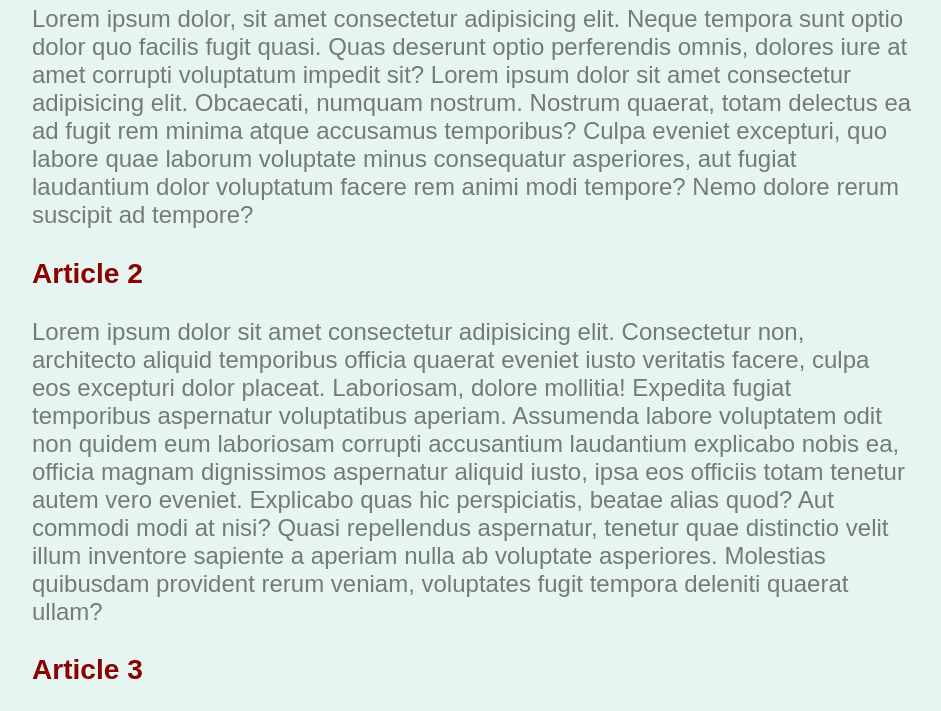
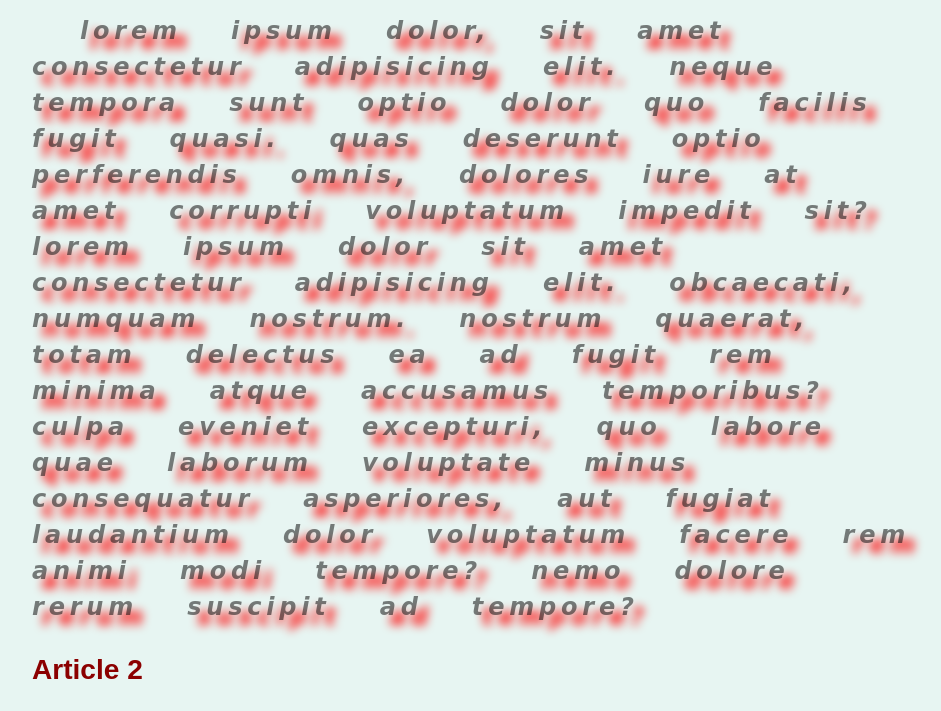
Before and after one commit to sajinpaula92/CSS, a plain HTML site: page index.html in a window 1280 px wide. Shown: the part 558-1269 px from the top of the page, without its empty margins (168-1109 px from the left). Drawn offline with Linux system fonts and the light colour scheme.

Commit message:
Day 4 session 2

```diff
--- a/style.css
+++ b/style.css
@@ -186,4 +186,70 @@ One way to find the error in our code, is to always use "w3c css validator" whic
         text-decoration: overline;
         text-decoration: line-through;
         text-decoration: none;
+
     }
+
+    /*Day 4 session 2*/
+
+    /*The text decoration with the value of none will also remove the hypertext aswell. Normally hypertext will be underlined but when we use text decoration as none it will remove the underline from the hypertext as well.*/
+
+    /*The next text decoration we are going to see is the text transformation*/
+
+    p{
+
+        text-transform: lowercase;
+        /*text-transform: uppercase;*/
+
+    }
+
+    /*The next text decoration we are going to see is the text align*/
+
+    p{
+
+        text-align: left; /*Here you can see that the text aligned to the left side properly but the right side is improper. This is the default setting.*/
+        /*text-align: justify;*/ /*Here you can see that the text in the left and right are aligned properly. Both left and right are aligned correctly.*/
+        /*text-align: right; */  /*Here you can see that the text aligned to the right side properly but the left side is improper. And the line starts from the right.*/
+
+    }
+
+    /*The next text decoration we are going to see is the text indent*/
+
+    p{
+
+        text-indent: 2em;
+
+
+        /*With this ruleset you can see that all the paragraphs starts with a space in the front. It depends on the value we give. If we give a bigger number, it starts with a bigger space in the front.*/
+
+        /*The more typography things you can learn from mdn or when you type text in css you will get more values, give a try on all those and you can learn gradually.*/
+
+    }
+
+    p{
+
+        text-shadow: 10px 10px 10px red; /*This sets more shadow behind the text.*/
+
+    }
+
+    /*The next property we are going to see is the line height*/
+
+    p{
+
+        line-height: 1.5; /*This increases the space in between the lines.*/
+        letter-spacing: 0.2em; /*This increases the space in between the letters. This is not used too often.*/
+        word-spacing: 1.5em; /*This increases the space in between the words. This is not used too often.*/
+    }
+
+
+    /*The next we are going to look at some font properties*/
+
+    p{
+
+        font-weight: 700;
+        font-style: italic; /*We also have oblique which is a stronger italic.*/
+        font-family: cursive; /*Some important font families are serif, sans-serif, monospace, cursive, fantasy. These are the generic families. The rulest will always have three families in our property value. It is because if the first font family is not available in your computer, it will take the second font family and even the second font family is not available in your computer it will take the third font family.*/
+
+
+    }
+
+    /*END OF DAY 4*/
```
Also changed, not shown: index.html (+2 -0 lines).
